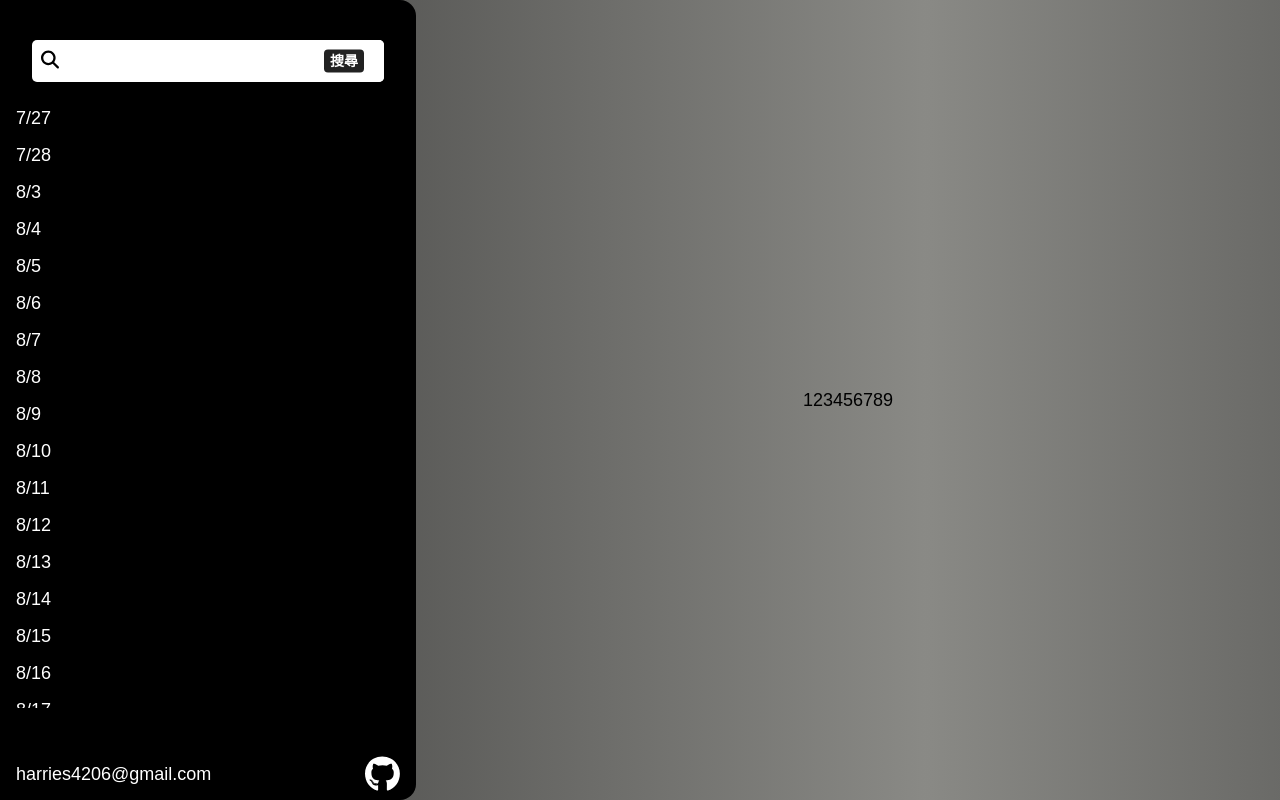
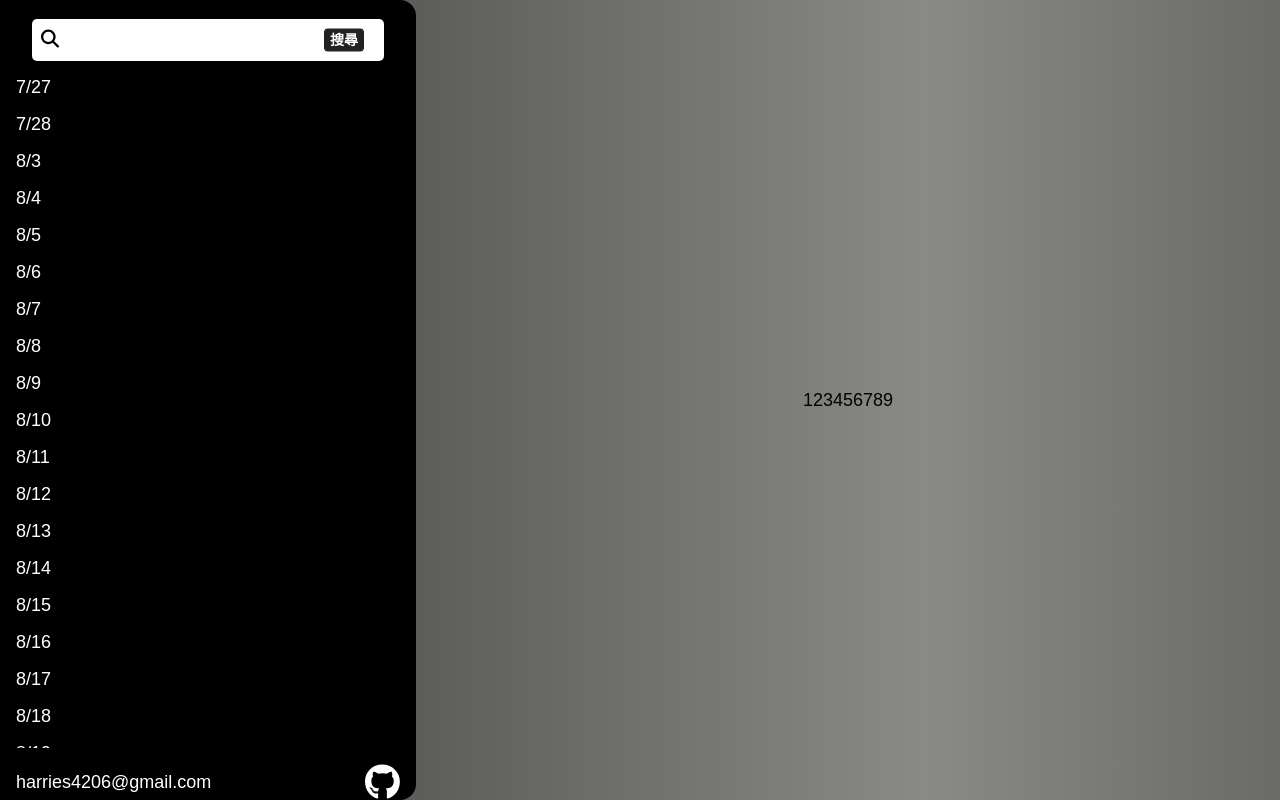
Before and after one commit to harriesshen/cssBattleTest, a Next.js app: page / in a window 1280 px wide. Built offline with nearby package versions, Linux system fonts and the light colour scheme.

Commit message:
去除position:sticky

```diff
--- a/src/app/page.scss
+++ b/src/app/page.scss
@@ -59,8 +59,7 @@ main {
             display: flex;
             justify-content: center;
             align-items: center;
-            position: sticky;
-            top: 5%;
+            margin-top: 5%;
             .sidebar-inputbox {
                 position: relative;
                 width: 100%;
@@ -78,7 +77,7 @@ main {
                     color: #000000;
                 }
                 .sidebar-input {
-                    width: 100%;
+                    width: 70%;
                     border: none;
                     background-color: white;
                     line-height: 40px;
@@ -106,8 +105,7 @@ main {
             }
         }
         .sidebar-body {
-            height: 600px;
-            margin-top: 50px;
+            height: 100%;
             overflow-y: scroll;
             scrollbar-width: none;
             &::-webkit-scrollbar {
@@ -118,11 +116,10 @@ main {
             }
         }
         .sidebar-footer {
-            position: sticky;
-            bottom: 1%;
             display: flex;
             align-items: center;
             justify-content: space-between;
+            flex-wrap: wrap;
         }
     }
     .child-component {
```
